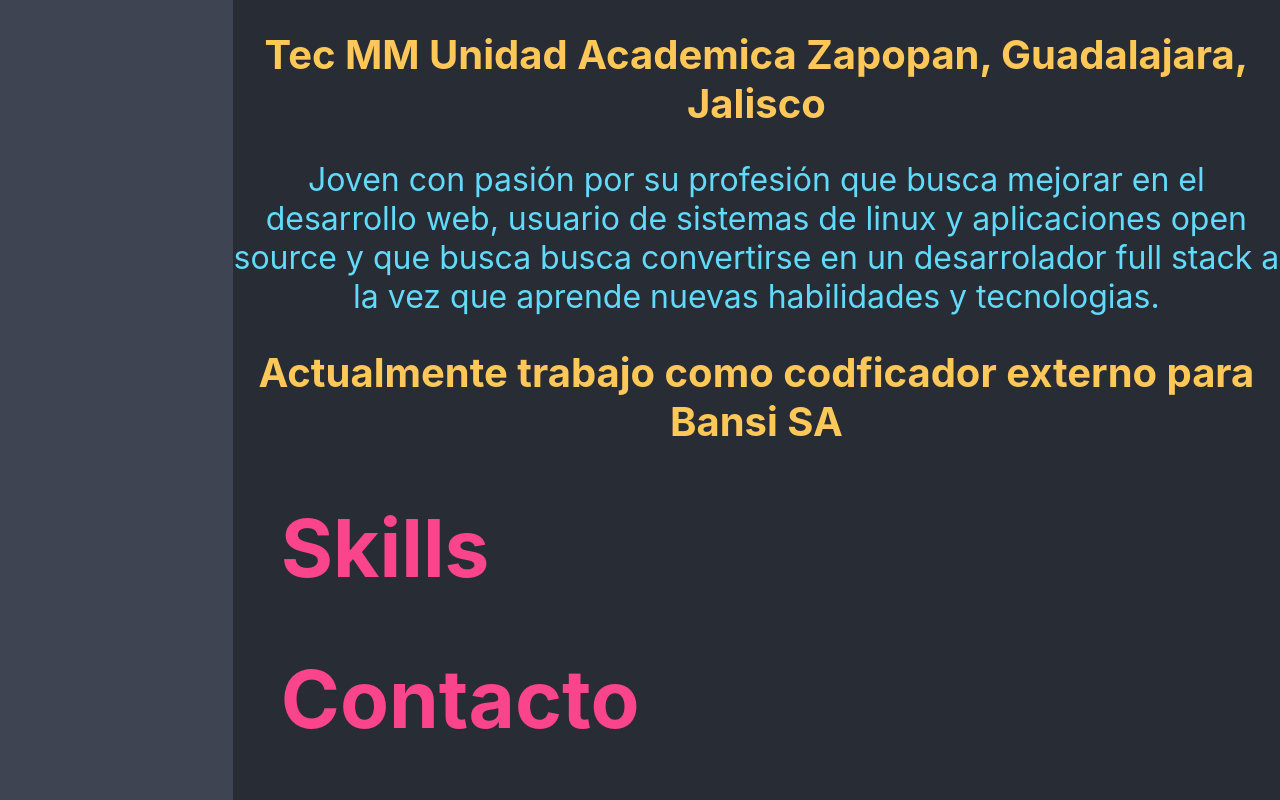
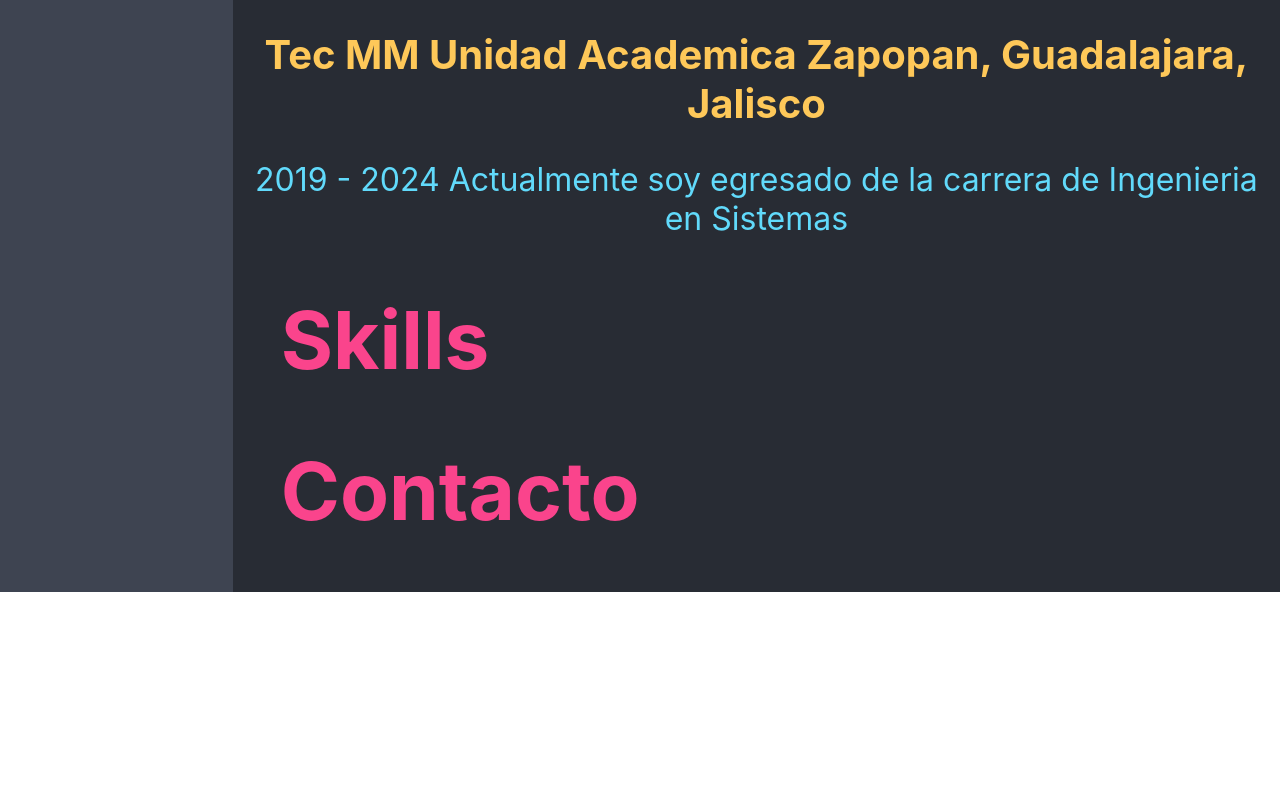
Before and after one commit to SteveBartmoss/cvSteve, a React (Create React App) app: page / in a window 1280 px wide. Shown: the part 1992-2792 px from the top of the page. After the commit the page ends 2584 px from the top, so only its background shows below. Built offline with nearby package versions, Linux system fonts and the light colour scheme.

Commit message:
se agrego el dato de la carrera

```diff
--- a/src/App.js
+++ b/src/App.js
@@ -119,12 +119,8 @@ function App() {
             <h1 className='sub-tittle'>Tec MM Unidad Academica Zapopan, Guadalajara, Jalisco</h1>
 
             <p className='text-content'>
-              Joven con pasión por su profesión que busca mejorar en el desarrollo
-              web, usuario de sistemas de linux y aplicaciones open source y que busca
-              busca convertirse en un desarrolador full stack a la vez que aprende nuevas
-              habilidades y tecnologias.
+              2019 - 2024 Actualmente soy egresado de la carrera de Ingenieria en Sistemas
             </p>
-            <h1 className='sub-tittle'>Actualmente trabajo como codficador externo para Bansi SA</h1>
 
           </div>
 
```
